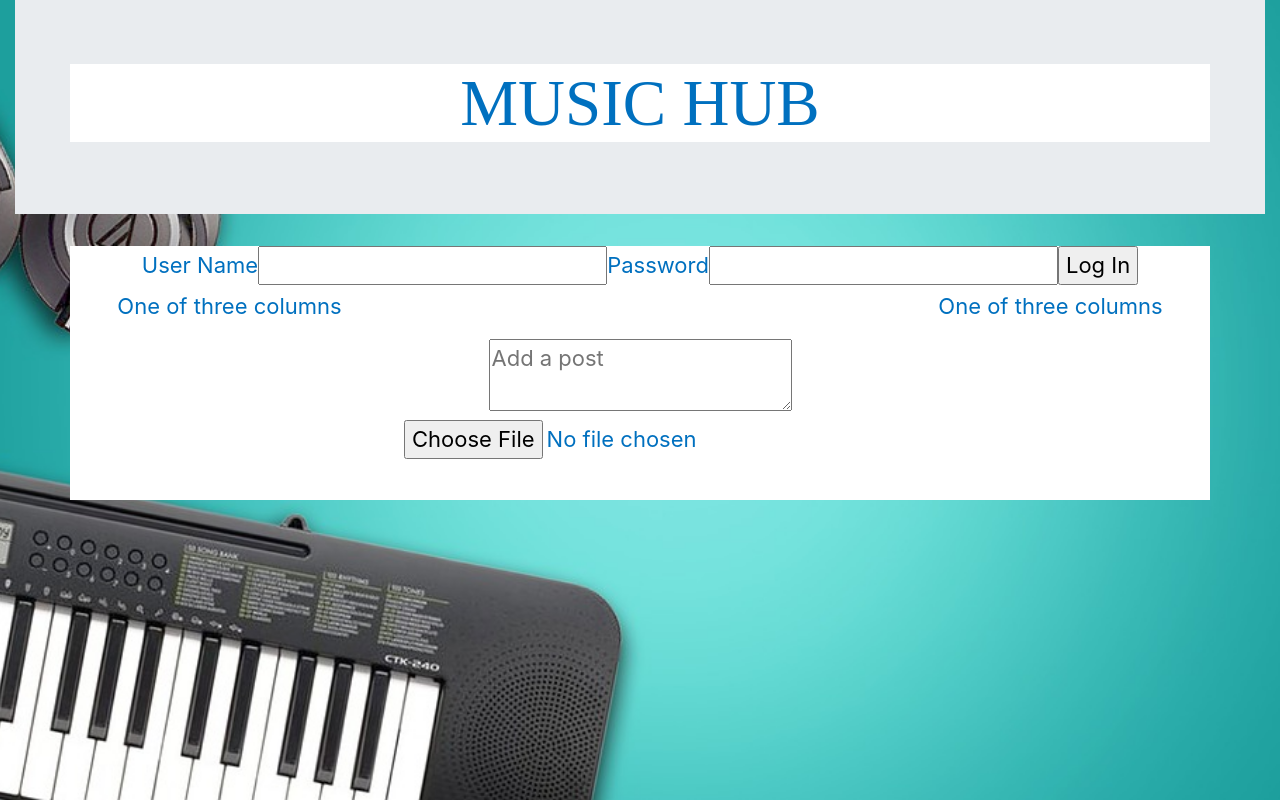
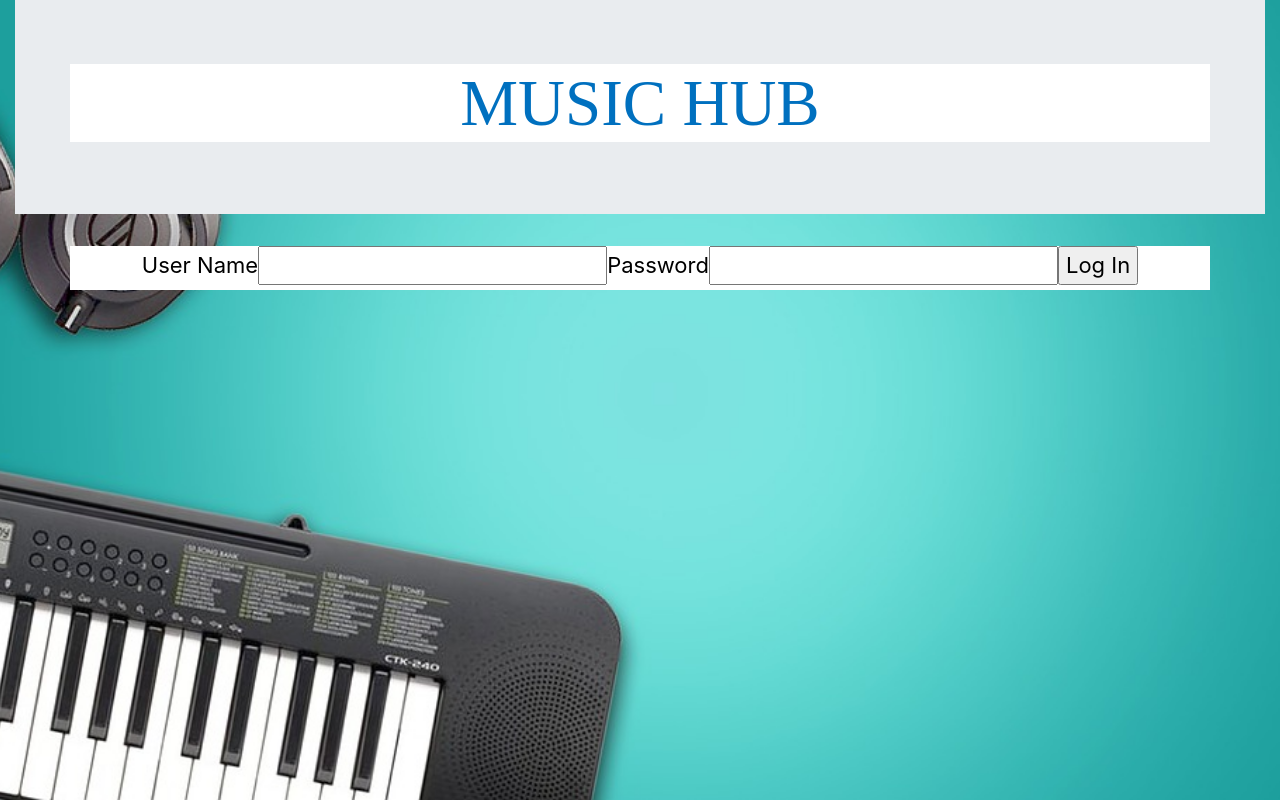
Before and after one commit to TomaszChylinski/MusicHub, a React (Create React App) app in the folder client/: page /login in a window 1280 px wide. Built offline with nearby package versions, Linux system fonts and the light colour scheme.

Commit message:
fix routing, created profile component

```diff
--- a/client/src/App.js
+++ b/client/src/App.js
@@ -4,22 +4,21 @@ import "./App.css";
 import Navigation from "./component/Navigation";
 import Login from "./component/Login";
 import Home from "./component/Home";
+import Profile from "./component/Profile";
 
 class App extends Component {
   render() {
     return (
+
       <Router>
         <div className="container-fluid mainContainer">
-          {<Navigation />}
-          {<Login />}
+          <Navigation />
+          <Switch>
+            <Route exact path="/login" component={Login} />
+            <Route exact path="/home" component={Home} />
+            <Route exact path="/home" component={Profile} />
 
-          {<Home />}
-
-          {/* <Switch>
-            <Route exact path="/" component={Book} />
-            <Route exact path="/saved" component={Book} />
-            {/* <Route exact path="/saved" component={Saved} /> */}
-          {/* </Switch> */}
+          </Switch>
         </div>
       </Router>
     );
--- /dev/null
+++ b/client/src/component/Profile/Profile.css
@@ -0,0 +1,4 @@
+.container{
+    background-color: white;
+    color: black;
+}
--- /dev/null
+++ b/client/src/component/Profile/Profile.js
@@ -0,0 +1,20 @@
+import React from "react";
+import "./Profile.css";
+
+const Profile = () => (
+
+  <div class="container">
+    <div class="row">
+
+        <h1>
+          Profile Page
+        </h1>
+
+    </div>
+  </div>
+
+
+);
+
+
+export default Profile;
--- /dev/null
+++ b/client/src/component/Profile/index.js
@@ -0,0 +1 @@
+export {default} from "./Profile";
```
